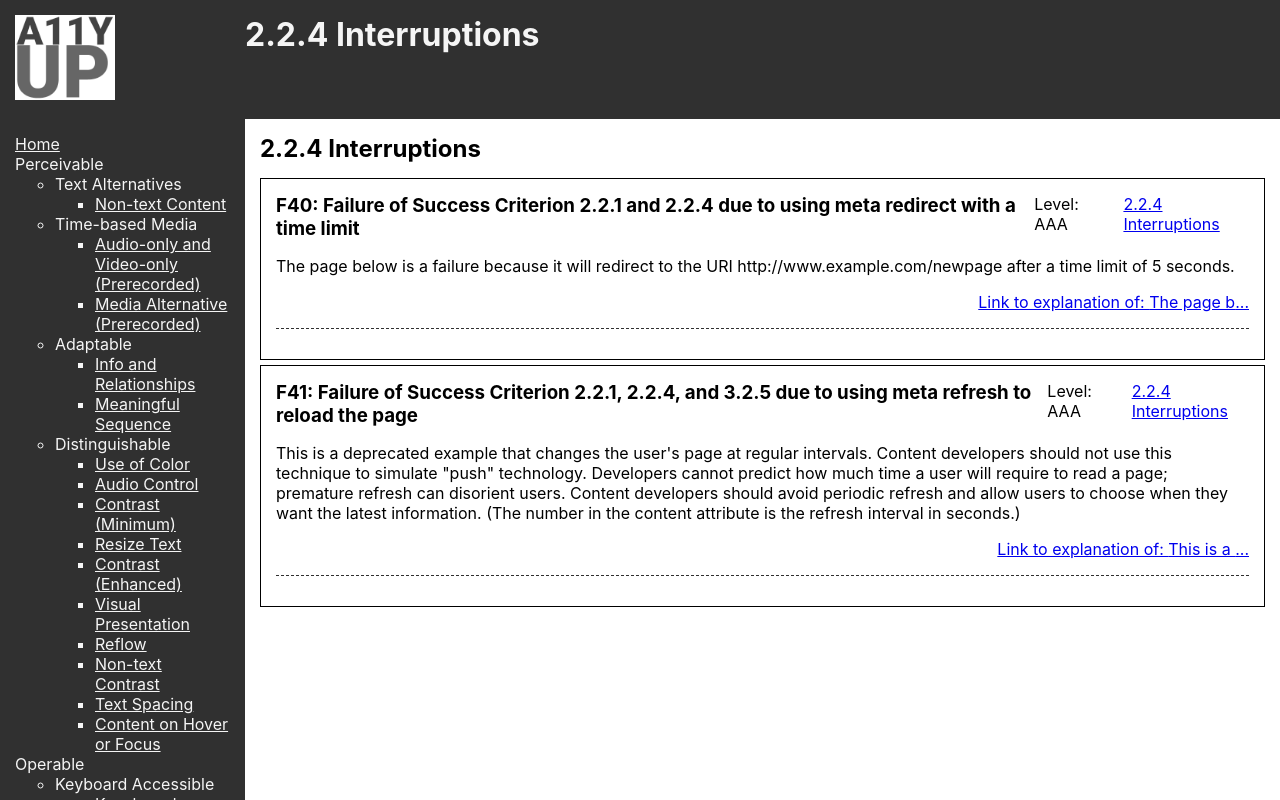
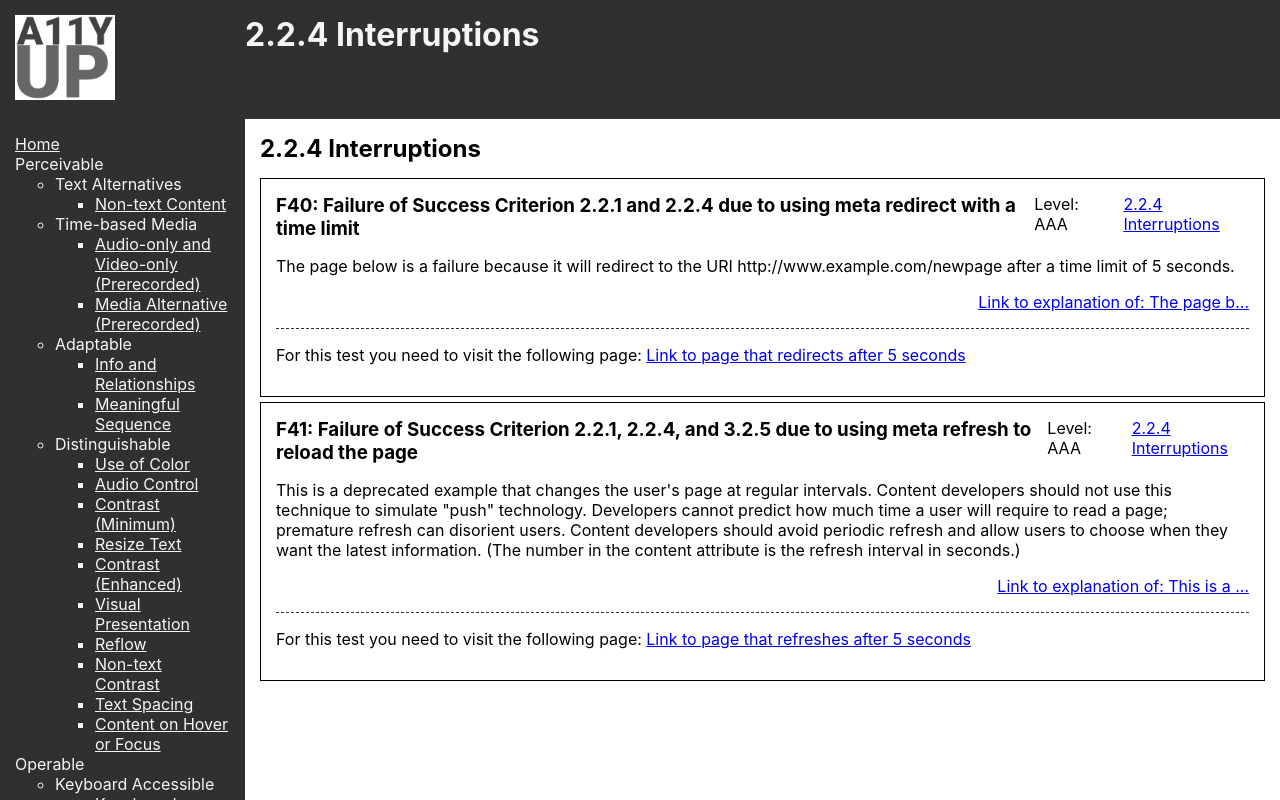
Before and after one commit to hannes-schwarzer/a11y-test-system-improving, a React (Create React App) app: page /wcag/interruptions in a window 1280 px wide. Shown: the top 800 px of the page. Built offline with nearby package versions, Linux system fonts and the light colour scheme.

Commit message:
content control for Interruptions.tsx

```diff
--- a/src/routes/WcagTestCases/2_Operable/2.2_EnoughTime/Interruptions.tsx
+++ b/src/routes/WcagTestCases/2_Operable/2.2_EnoughTime/Interruptions.tsx
@@ -1,5 +1,6 @@
 import { Level, TestCase } from "../../../../components/TestCase/TestCase";
 import { Frame } from "../../../../components/Frame/Frame";
+import { Link } from "react-router-dom";
 
 interface Props {
   pageTitle: string;
@@ -26,20 +27,12 @@ export const Interruptions = (props: Props) => {
             "https://www.w3.org/WAI/WCAG21/Techniques/failures/F40.html"
           }
         >
-          {/*      <head>
-          <title>Do not use this!</title>
-          <meta
-            http-equiv="refresh"
-            content="5; url=http://www.example.com/newpage"
-          />
-        </head>
-        <body>
           <p>
-            If your browser supports Refresh, you'll be transported to our{" "}
-            <a href="http://www.example.com/newpage">new site</a> in 5 seconds,
-            otherwise, select the link manually.
+            For this test you need to visit the following page:{" "}
+            <Link to={"/timing-adjustable/redirect-to-other-page"}>
+              Link to page that redirects after 5 seconds
+            </Link>
           </p>
-        </body> */}
         </TestCase>
         <TestCase
           title={
@@ -58,11 +51,12 @@ export const Interruptions = (props: Props) => {
             "https://www.w3.org/WAI/WCAG21/Techniques/failures/F41.html"
           }
         >
-          {/*       <head>
-          <title>HTML Techniques for WCAG 2.0</title>
-          <meta http-equiv="refresh" content="60" />
-        </head>
-        <body>...</body> */}
+          <p>
+            For this test you need to visit the following page:{" "}
+            <Link to={"/timing-adjustable/refreshing-page"}>
+              Link to page that refreshes after 5 seconds
+            </Link>
+          </p>
         </TestCase>
       </Frame>
     </>
```
